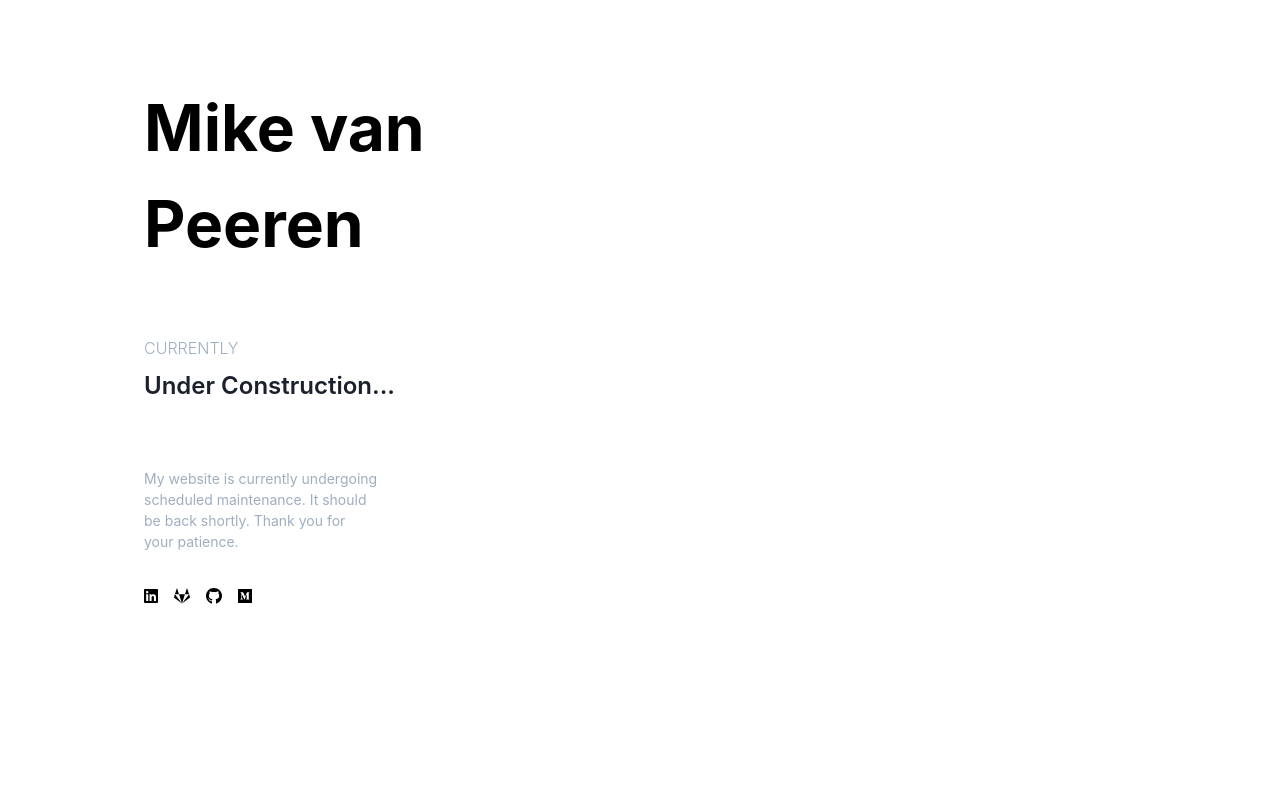
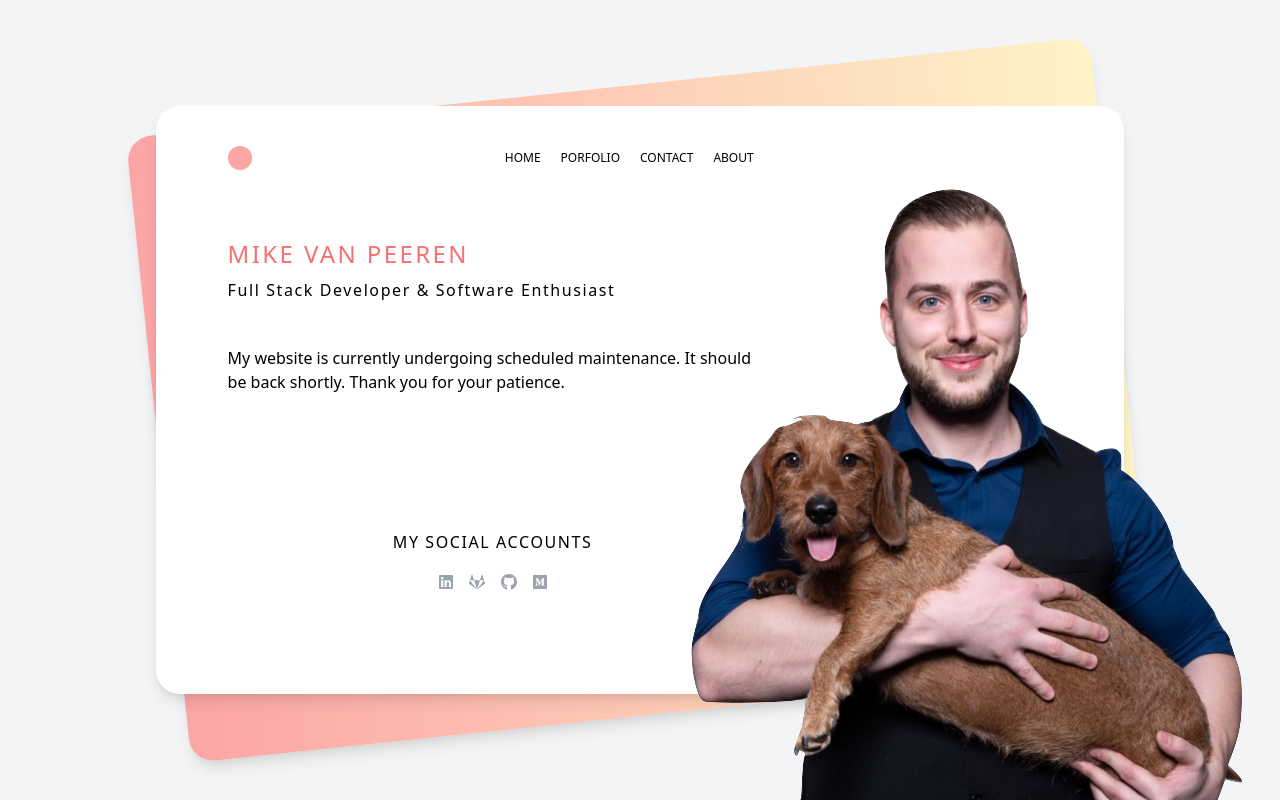
Before and after one commit to MikevPeeren/personal-website, a Next.js app: page / in a window 1280 px wide. Built offline with nearby package versions, Linux system fonts and the light colour scheme.

Commit message:
:sparkles: update for new look & feel (experiment)

```diff
--- a/package.json
+++ b/package.json
@@ -12,7 +12,7 @@
     "@fortawesome/free-brands-svg-icons": "^5.14.0",
     "@fortawesome/free-solid-svg-icons": "^5.14.0",
     "@fortawesome/react-fontawesome": "^0.1.11",
-    "next": "9.5.3",
+    "next": "^10.0.2",
     "react": "16.13.1",
     "react-dom": "16.13.1",
     "sass": "^1.26.11"
@@ -23,7 +23,7 @@
     "@types/react": "^16.9.49",
     "postcss-preset-env": "^6.7.0",
     "prettier": "^2.1.2",
-    "tailwindcss": "^1.8.10",
+    "tailwindcss": "^2.0.1-compat",
     "typescript": "^4.0.3"
   }
 }
--- a/pages/index.tsx
+++ b/pages/index.tsx
@@ -20,55 +20,76 @@ const Home = (): ReactElement => {
       </Head>
 
       <main>
-        <div className="flex flex-wrap md items-center h-screen">
-          <div className="bg-white w-full md:w-1/2 h-screen">
-            <div className="mx-16 md:mx-32 p-4">
-              <h1 className="text-6xl font-bold mt-16">Mike van Peeren</h1>
+        <div className="min-h-screen py-6 flex flex-col justify-center sm:py-12">
+          <div className="relative py-3 sm:max-w-6xl sm:mx-auto">
+            <div className="absolute inset-0 bg-gradient-to-r from-red-300 to-yellow-100 shadow-lg transform -skew-y-6 sm:skew-y-0 sm:-rotate-6 rounded-3xl"></div>
 
-              <div className="flex mt-16 font-light text-gray-500">
-                <div className="pr-4">
-                  <span className="uppercase">Currently</span>
-                  <p className="text-2xl text-gray-900 font-semibold pt-2">Under Construction...</p>
+            <div className="relative bg-white px-4 py-10 my-2 shadow-lg rounded-3xl">
+              <div className="xl:w-3/5 lg:w-4/5 sm:w-3/4 sm:ml-10">
+                <div className="container h-4 mb-8">
+                  <nav className="flex justify-between">
+                    <div className="rounded-full h-6 w-6 mr-4 sm:ml-4 bg-red-300" />
+                    <ul className="flex flex-row items-center">
+                      <li className="pr-3 sm:pr-5 uppercase text-xs">
+                        <a>Home</a>
+                      </li>
+                      <li className="pr-3 sm:pr-5 uppercase text-xs">
+                        <a>Porfolio</a>
+                      </li>
+                      <li className="pr-3 sm:pr-5 uppercase text-xs">
+                        <a>Contact</a>
+                      </li>
+                      <li className="pr-3 sm:pr-5 uppercase text-xs">
+                        <a>About</a>
+                      </li>
+                    </ul>
+                  </nav>
+                </div>
+                <div className="py-10 sm:px-4">
+                  <div className="text-2xl text-red-400 uppercase tracking-widest py-1">Mike van Peeren</div>
+                  <div className="text-l tracking-widest py-1">Full Stack Developer & Software Enthusiast</div>
+                  <div className="py-10">
+                    My website is currently undergoing scheduled maintenance. It should be back shortly. Thank you for
+                    your patience.
                   </div>
                 </div>
-
-              <div className="description w-full sm: md:w-2/3 mt-16 text-gray-500 text-sm">
-                My website is currently undergoing scheduled maintenance. It should be back shortly. Thank you for your
-                patience.
+                <div className="sm:py-12">
+                  <div className="xl:text-center lg:text-left md:text-center sm:text-center text-center m-2 uppercase tracking-widest">
+                    My Social Accounts
                   </div>
-            </div>
-            <div className="mx-16 md:mx-32 p-4">
-              <div className="flex flex-column">
-                <div className="cursor-pointer pr-2" title="LinkedIn">
+                  <div className="flex flex-column items-center justify-center xl:items-center lg:items-start xl:justify-center lg:justify-start md:justify-center">
+                    <div className="cursor-pointer m-2 text-gray-400" title="LinkedIn">
                       <Link href="https://www.linkedin.com/in/mikevpeeren/">
                         <FontAwesomeIcon className="h-6" icon={['fab', 'linkedin']} />
                       </Link>
                     </div>
-                <div className="cursor-pointer px-2" title="GitLab">
+                    <div className="cursor-pointer m-2" title="GitLab">
                       <Link href="https://gitlab.com/MikevPeeren/">
-                    <FontAwesomeIcon className="h-6" icon={['fab', 'gitlab']} />
+                        <FontAwesomeIcon className="h-6 text-gray-400" icon={['fab', 'gitlab']} />
                       </Link>
                     </div>
-                <div className="cursor-pointer px-2" title="Github">
+                    <div className="cursor-pointer m-2" title="Github">
                       <Link href="https://github.com/MikevPeeren/">
-                    <FontAwesomeIcon className="h-6" icon={['fab', 'github']} />
+                        <FontAwesomeIcon className="h-6 text-gray-400" icon={['fab', 'github']} />
                       </Link>
                     </div>
-                <div className="cursor-pointer px-2" title="Medium">
+                    <div className="cursor-pointer m-2" title="Medium">
                       <Link href="https://medium.com/@mikevpeeren/">
-                    <FontAwesomeIcon className="h-6" icon={['fab', 'medium']} />
+                        <FontAwesomeIcon className="h-6 text-gray-400" icon={['fab', 'medium']} />
                       </Link>
                     </div>
                   </div>
                 </div>
               </div>
-          {/* <div className="bg-white w-full md:w-1/2 h-screen">
-            <img src="./mikevpeeren.jpg" className="h-screen w-full" alt="" />
-          </div> */}
+            </div>
+          </div>
+          <div className="hidden md:block fixed bottom-0 xl:left-2/4 lg:right-auto md:left-96 sm:left-80 xl:visible">
+            <img className="" src="./miketrnS.png"></img>
+          </div>
         </div>
       </main>
 
-      <footer></footer>
+      {/* <footer></footer> */}
     </div>
   );
 };
--- a/styles/global.scss
+++ b/styles/global.scss
@@ -1,4 +1,6 @@
 body {
+  @apply bg-gray-100;
+
   padding: 0;
   margin: 0;
   font-family: -apple-system, BlinkMacSystemFont, Segoe UI, Roboto, Oxygen, Ubuntu, Cantarell, Fira Sans, Droid Sans,
--- a/tailwind.config.js
+++ b/tailwind.config.js
@@ -7,4 +7,5 @@ module.exports = {
   theme: {},
   variants: {},
   plugins: [],
+  darkMode: 'media',
 };
```
Also changed, not shown: tsconfig.json (+3 -13 lines), public/miketrnS.png (added), 1 other file (tests, documents, lock files or other folders). Lines whose indentation alone changed are shown as unchanged.
